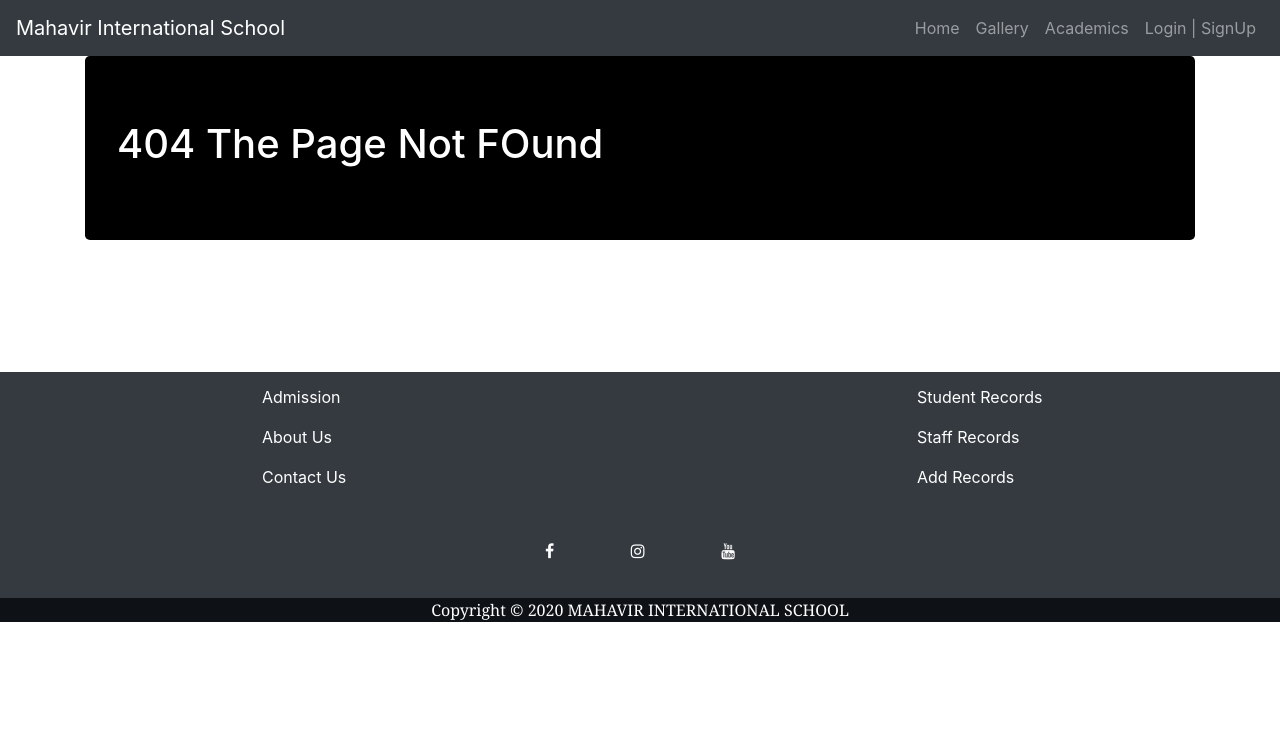
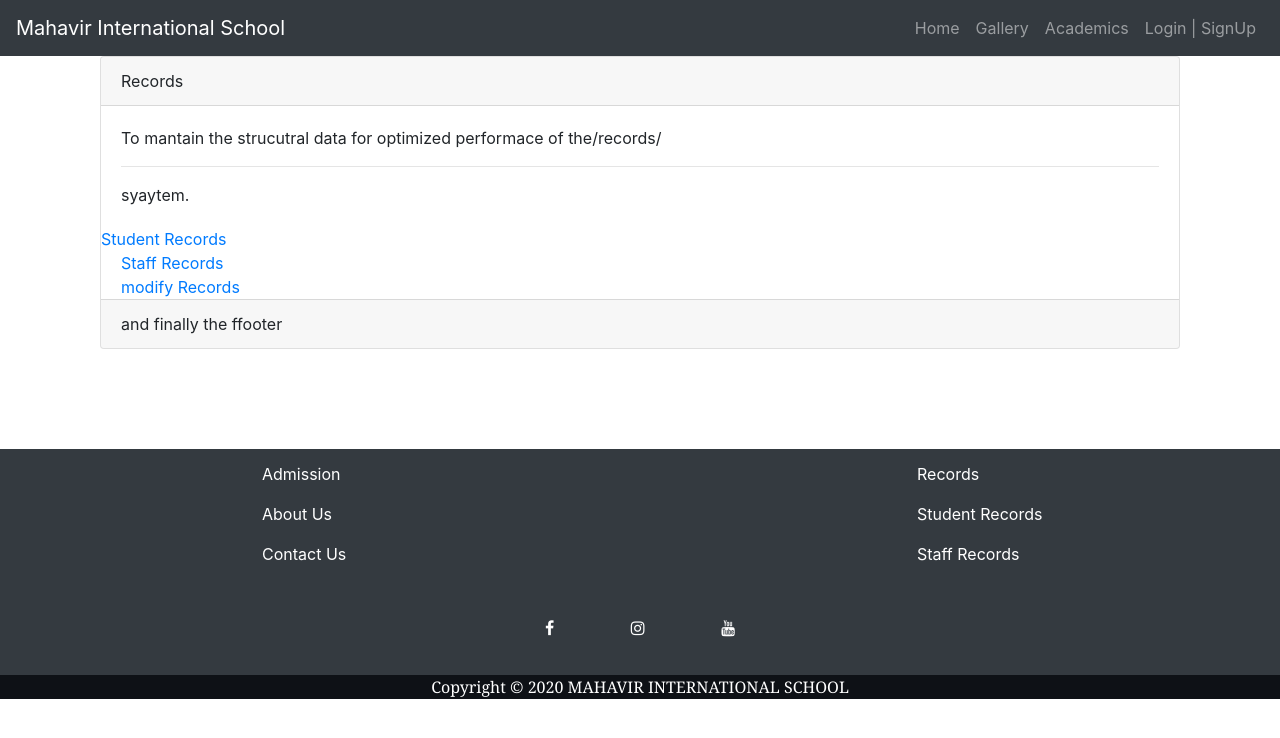
Before and after one commit to mahavir-international/mis-roorkee, a React (Create React App) app: page /records in a window 1280 px wide. Shown: the top 738 px of the page. Built offline with nearby package versions, Linux system fonts and the light colour scheme.

Commit message:
mested Routing

```diff
--- a/src/App.js
+++ b/src/App.js
@@ -11,6 +11,8 @@ import Gallery from './Components/GalleryComponent/Gallery';
 import Home from './Components/HomeComponent/Home';
 import PageNotFound from './Components/PageNotFound';
 import Admission from './Components/AdmissionComponent/Admission';
+import Records from './Components/RecordsComponent/Records';
+
 
 function App() {
   return (
@@ -24,6 +26,7 @@ function App() {
                 <Route exact path="/academics" component={Academics} />
                 <Route exact path="/gallery" component={Gallery} />
                 <Route exact path="/admission" component={Admission} />
+                <Route path="/records" component={Records} />
                 <Route component={PageNotFound} />
               </Switch>
             </Router>
--- /dev/null
+++ b/src/Components/RecordsComponent/ModifyRecords.js
@@ -0,0 +1,11 @@
+import React, { Component } from 'react'
+
+export default class ModifyRecords extends Component {
+    render() {
+        return (
+            <div>
+                Modify REcords
+            </div>
+        )
+    }
+}
--- /dev/null
+++ b/src/Components/RecordsComponent/RecordPageView.js
@@ -0,0 +1,36 @@
+import React,{Component} from 'react'
+import {Container,Jumbotron,Card} from 'react-bootstrap';
+import {Link} from 'react-router-dom';
+
+class RecordPageView extends Component {
+    render() {
+
+        return (
+            <Card>
+                <Card.Header> Records </Card.Header>
+                <Card.Body>To mantain the strucutral data for optimized
+                    performace of the
+                    {this.props.match.path}
+
+                    <hr></hr>
+                    syaytem. </Card.Body>
+
+                <Card.Link>
+                        <Link   to={`${this.props.match.path}studentrecords`}>
+                         Student Records</Link>
+                </Card.Link>
+                <Card.Link>
+                     <Link   to={`${this.props.match.path}staffrecords`}>
+                         Staff Records</Link>
+                </Card.Link>
+                <Card.Link>
+                     <Link   to={`${this.props.match.path}modifyrecords`}>
+                         modify Records</Link>
+                </Card.Link>
+
+                <Card.Footer> and finally the ffooter</Card.Footer>
+            </Card>
+        )
+    }
+}
+export default RecordPageView;
--- /dev/null
+++ b/src/Components/RecordsComponent/Records.js
@@ -0,0 +1,36 @@
+
+import {BrowserRouter as Router ,Route,Switch} from 'react-router-dom';
+import {Container,Jumbotron} from 'react-bootstrap';
+
+import ModifyRecords from './ModifyRecords';
+
+import RecordPageView from './RecordPageView';
+import {Component} from 'react';
+
+import StudentRecords from './StudentRecords';
+import StaffRecords from './StaffRecords';
+
+class Records extends Component {
+  render() {
+    return (
+        <div>
+            <Container >
+                <Route path={`${this.props.match.path}/modifyrecords`}
+                component={ModifyRecords} />
+
+                <Route path={`${this.props.match.path}/studentrecords`}
+                component={StudentRecords} />
+                <Route path={`${this.props.match.path}/staffrecords`}
+                component={StaffRecords} />
+
+                <Route exact path={`${this.props.match.path}/`}
+                component={RecordPageView} />
+            </Container>
+
+        </div>
+      );
+
+  }
+}
+
+export default Records;
--- /dev/null
+++ b/src/Components/RecordsComponent/StaffRecords.js
@@ -0,0 +1,16 @@
+import React, { Component } from 'react'
+import PropTypes from 'prop-types'
+
+export default class StaffRecords extends Component {
+    // static propTypes = {
+    //     prop: PropTypes
+    // }
+
+    render() {
+        return (
+            <div>
+                Staff Records Sections
+            </div>
+        )
+    }
+}
--- /dev/null
+++ b/src/Components/RecordsComponent/StudentRecords.js
@@ -0,0 +1,16 @@
+import React, { Component } from 'react'
+import PropTypes from 'prop-types'
+
+export default class StudentRecords extends Component {
+    // static propTypes = {
+    //     prop: PropTypes
+    // }
+
+    render() {
+        return (
+            <div>
+                Student Records Section
+            </div>
+        )
+    }
+}
--- a/src/Components/footer.js
+++ b/src/Components/footer.js
@@ -4,6 +4,7 @@ import {Container,Row,Col} from 'react-bootstrap'
 import './footer.css'
 
 export default function footer() {
+    const record = 'records';
     return (
         <footer md className=" footerStyle " >
             <div className=" bg-dark">
@@ -18,9 +19,9 @@ export default function footer() {
                 </div>
 
                 <div className="col rightLink">
-                <p><a href="/student-records">Student Records</a> </p>
-                <p><a href="/staff-records">Staff Records</a> </p>
-                <p><a href="/Add-records">Add Records</a> </p>
+                <p><a href={`/${record}`}>Records</a> </p>
+                <p><a href={`/${record}/studentrecords`}>Student Records</a> </p>
+                <p><a href={`/${record}/staffrecords`}>Staff Records</a> </p>
                 </div>
             </div>
 
```
Also changed, not shown: 1 other file (tests, documents, lock files or other folders).
